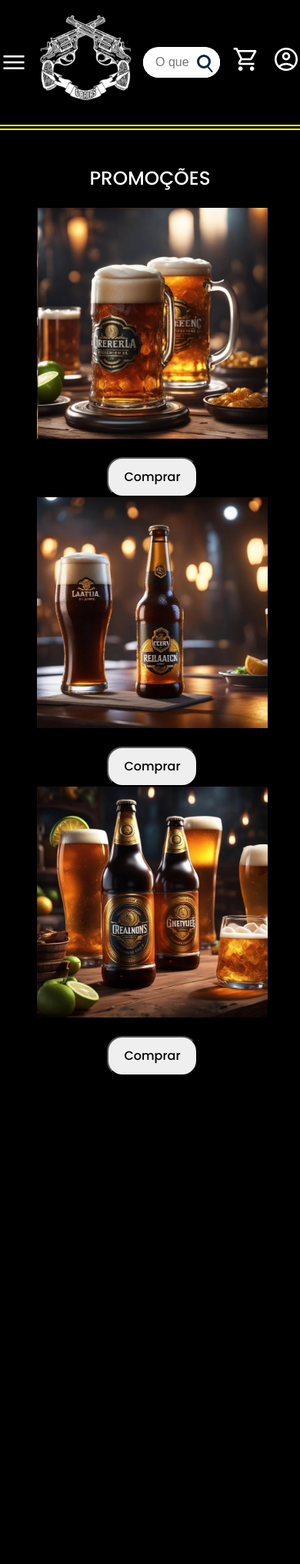
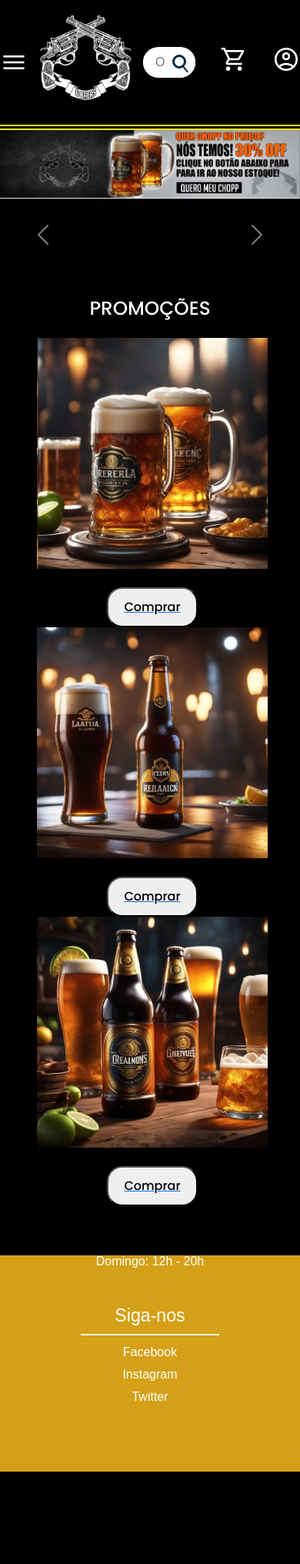
Before and after one commit to Brayan-Pereira/6-balas, a PHP site: page /6-BALAS/ in a window 390 px wide. Shown: the top 2032 px of the page at 77% size. After the commit the page ends 1912 px from the top, so only its background shows below. Run offline with PHP 8.4, Linux system fonts and the light colour scheme.

Commit message:
atualização

```diff
--- a/CSS/footer.css
+++ b/CSS/footer.css
@@ -13,6 +13,7 @@ footer {
     padding: 40px 20px;
     text-align: center;
     width: 100vw;
+
 }
 
 .footer-container {
--- a/CSS/global.css
+++ b/CSS/global.css
@@ -11,17 +11,29 @@
     --color-style: rgb(251, 255, 27)
 }
 
-
-body, html {
+body {
+    height: 100vh;
     width: 100%;
     background-color: var(--color-fundo-background);
-    margin: 0;
-    padding: 0;
-
-    display: flex;
-    flex-direction: column;
 }
 
-a{
-    text-decoration: none;
+
+
+
+
+
+
+
+
+
+
+
+
+
+
+@media  screen and (max-width: 1200px) {
+
+    .produtos{
+        gap: 10rem;
+    }
 }
--- a/CSS/header.css
+++ b/CSS/header.css
@@ -10,6 +10,11 @@ header {
     z-index: 20;
 }
 
+.fuctions_sistem{
+    display: flex;
+    align-items: center;
+    gap: 2rem;
+}
 header h1{
     color: var(--color-title);
     font-weight: 400;
@@ -85,10 +90,3 @@ header .material-symbols-outlined{
     transition: .5s;
     color: var(--color-style);
 }
-
-
-section.fuctions_sistem{
-    display: flex;
-    align-items: center;
-    gap: 1rem;
-}
--- a/CSS/main.css
+++ b/CSS/main.css
@@ -3,20 +3,12 @@
 main {
     height: 130vh;
     width: 100vw;
+
+
 }
 
-.opcoes_admin {
+.opcoes_admin, .carousel {
     position: absolute;
-    top: 20%;
-}
-
-.imagens_promocionais{
-    position: absolute;
-    display: flex;
-    align-items: center;
-    height: 50vh;
-    cursor: pointer;
-    width: 100vw;
     top: 20%;
 }
 
@@ -25,18 +17,15 @@ main {
     height: 50vh;
     cursor: pointer;
     width: 100vw;
-    align-items: center;
 }
 
 .carousel button {
-    position: absolute;
     background-color: var(--color-fundo-background);
     opacity: 0.5;
     width: 5rem;
     height: 5rem;
     margin: 6rem 1rem;
     border-radius: 50%;
-    top: 25%;
 }
 
 .produtos {
@@ -48,11 +37,14 @@ main {
     padding: 3rem;
 }
 
+
 .produtos h2 {
     font-family: 'Poppins', sans-serif;
     text-align: center;
     color: rgb(255, 255, 255);
+
 }
+
 
 .item {
     display: flex;
@@ -73,9 +65,28 @@ main {
     cursor: pointer;
 }
 
-.btn1:hover{
-    background-color: var(--color-style);
+.btn2{
+    display: flex;
+    font-family: 'Poppins', sans-serif;
+    margin: 1.5rem auto 0 auto;
+    padding: 12px 20px;
+    border-radius: 20px;
+    font-size: 1rem;
+    font-weight: 500;
+    cursor: pointer;
 }
+
+.btn3{
+    display: flex;
+    font-family: 'Poppins', sans-serif;
+    margin: 1.5rem auto 0 auto;
+    padding: 12px 20px;
+    border-radius: 20px;
+    font-size: 1rem;
+    font-weight: 500;
+    cursor: pointer;
+}
+
 .item div {
     width: 300px;
     height: 300px;
@@ -86,14 +97,14 @@ main {
     height: 100%;
 }
 
-.opcoes_admin {
+.opcoes_admin{
     padding: 2rem 3rem;
     color: var(--color-title);
     gap: 2rem;
     text-align: center;
 }
 
-.opcoes_admin button {
+.opcoes_admin button{
     padding: 1rem 2rem;
     font-size: 20px;
     margin: 2rem 1rem;
@@ -103,111 +114,115 @@ main {
     color: var(--color-title);
 }
 
-.opcoes_admin button:hover {
+.opcoes_admin button:hover{
     border-color: var(--color-style);
     color: var(--color-style);
 }
-
 body {
     font-family: Arial, sans-serif;
     margin: 0;
     padding: 0;
     box-sizing: border-box;
 }
-        /* Media queries para largura */
-        @media (max-width: 2200px) {
-            .imagens_promocionais {
-                height: 60vh;
+
+footer {
+    background-color: #D4A017; /* Amarelo queimado */
+    color: #fff;
+    padding: 40px 20px;
+    text-align: center;
 }
 
-            .produtos {
-                top: 80%;
+.footer-container {
+    display: flex;
+    justify-content: space-around;
+    align-items: center;
+    flex-wrap: wrap;
+    background-color: #D4A017; /* Amarelo queimado */
+    padding: 20px;
+    border-top: 5px solid #b8860b; /* Cor ligeiramente mais escura para a borda */
 }
 
-            footer{
-                top: 150%;
+.footer-section {
+    flex: 1;
+    margin: 10px;
+    min-width: 200px;
+    background-color: #D4A017; /* Amarelo queimado */
+    padding: 10px;
+}
+
+.footer-logo {
+    flex: 2;
+    text-align: center;
+    background-color: #D4A017; /* Amarelo queimado */
+    padding: 10px;
+}
+
+.footer-logo img {
+    max-width: 200px;
+    height: auto;
+}
+
+.footer-section h3 {
+    border-bottom: 2px solid #fff;
+    padding-bottom: 10px;
+    margin-bottom: 10px;
+}
+
+.footer-section p, .footer-section a {
+    color: #fff;
+    text-decoration: none;
+    margin: 5px 0;
+}
+
+.footer-section a:hover {
+    text-decoration: underline;
+}
+
+@media (max-width: 768px) {
+    .footer-container {
+        flex-direction: column;
+        align-items: center;
+    }
+
+    .footer-section, .footer-logo {
+        margin: 10px 0;
+    }
+
+    .footer-logo img {
+        max-width: 150px;
+    }
+}
+
+@media (max-width: 480px) {
+    .footer-logo img {
+        max-width: 120px;
     }
 }
 
 
-        @media (max-width: 2000px) {
+
+
+
+@media (max-width : 1400px){
     .produtos {
-                gap: 5rem;
+        top: 70%;
     }
 }
 
-        @media (max-width: 1700px) {
-            .imagens_promocionais {
-                height: 40vh;
-                top: 30%;
+@media (max-width : 1100px){
+    .produtos {
+        top: 60%;
     }
 }
 
-        @media (max-width: 1600px) {
-            .imagens_promocionais {
-                height: 40vh;
-            }
-
+@media (max-width : 800px){
     .produtos {
-                top: 80%;
-            }
-
-            footer{
-                top: 100%;
+        top: 50%;
     }
 }
 
-        @media (max-width: 1200px) {
+@media (max-width : 500px){
     .produtos {
-                gap: 3rem;
+        top: 40%;
     }
 }
-
-        @media (max-width: 1100px) {
-            .imagens_promocionais {
-                height: 30vh;
-            }
-
-            .produtos {
-                top: 70%;
-            }
-
-            footer{
-                top: 120%;
-            }
-        }
-
-        @media (max-width: 1000px) {
-            .imagens_promocionais {
-                height: 30vh;
-            }
-
-
-            footer{
-                top: 250%;
-            }
-        }
-        @media (max-width: 900px) {
-            .produtos {
-                gap: 1.5rem;
-            }
-        }
-
-        @media (max-width: 700px) {
-
-            .imagens_promocionais{
-                display: none;
-            }
-            .produtos {
-                top: 20%;
-            }
-            footer{
-                top: 250%;
-            }
-        }
-
-        @media (max-width: 500px) {
-            .produtos {
-                gap: 0.5rem;
-            }
-        }
--- a/DB_php/INSERT/inserir_produto.php
+++ b/DB_php/INSERT/inserir_produto.php
@@ -4,7 +4,8 @@ include '../config.php'; // Inclua o arquivo de configuração do banco de dados
 if ($_SERVER["REQUEST_METHOD"] == "POST") {
     $nomecerveja = $_POST['nomecerveja'];
     $tipo = $_POST['tipo'];
-    $valor = $_POST['valor'];
+    $valor = str_replace(',', '.', $_POST['valor']);
+
 
     // Prepara e executa a query SQL
     $sql = "INSERT INTO produtos (nomecerveja, tipo, valor) VALUES ('$nomecerveja', '$tipo', '$valor')";
--- a/DB_php/SELECT/insumos.php
+++ b/DB_php/SELECT/insumos.php
@@ -98,6 +98,7 @@
                     <th scope="col">ID</th>
                     <th scope="col">Código do Fornecedor</th>
                     <th scope="col">Insumo</th>
+                    <th scope="col">Unidade de Medida</th>
                     <th scope="col">Quantidade</th>
                 </tr>
             </thead>
@@ -118,6 +119,7 @@
                         echo "<td>" . $row["codfornecedor"] . "</td>";
                         echo "<td>" . $row["insumo"] . "</td>";
                         echo "<td>" . $row["quantidade"] . "</td>";
+                        echo "<td>" . $row["quant_number"] . "</td>";
                         echo "</tr>";
                     }
                 } else {
--- a/index.html
+++ b/index.html
@@ -12,7 +12,6 @@
     <link rel="stylesheet" href="./CSS/main.css">
     <link rel="stylesheet" href="./CSS/header.css">
     <link rel="stylesheet" href="./CSS/global.css">
-    <link rel="stylesheet" href="./CSS/footer.css">
     <link rel="stylesheet" href="./CSS/loja_Online/searchbar.css">
 </head>
 
@@ -67,7 +66,7 @@
                 </label>
             </form>
 
-            <a href="http://localhost/6-BALAS/Pages/user/loja.php"> <span class="material-symbols-outlined">
+            <a href=""> <span class="material-symbols-outlined">
                     shopping_cart
                 </span>
             </a>
@@ -122,11 +121,11 @@
                 </a>
                 <a href="http://localhost/6-BALAS/Pages/user/loja.php">
                     <div><img src="./Components/main/produtos/produto2.jpeg" alt=""></div>
-                    <button class="btn1">Comprar</button>
+                    <button class="btn2">Comprar</button>
                 </a>
                 <a href="http://localhost/6-BALAS/Pages/user/loja.php">
                     <div><img src="./Components/main/produtos/produto3.jpeg" alt=""></div>
-                    <button class="btn1">Comprar</button>
+                    <button class="btn3">Comprar</button>
                 </a>
 
             </div>
```
Also changed, not shown: DB_php/INSERT/processar_venda.php (+26 -7 lines). Lines whose indentation alone changed are shown as unchanged.
